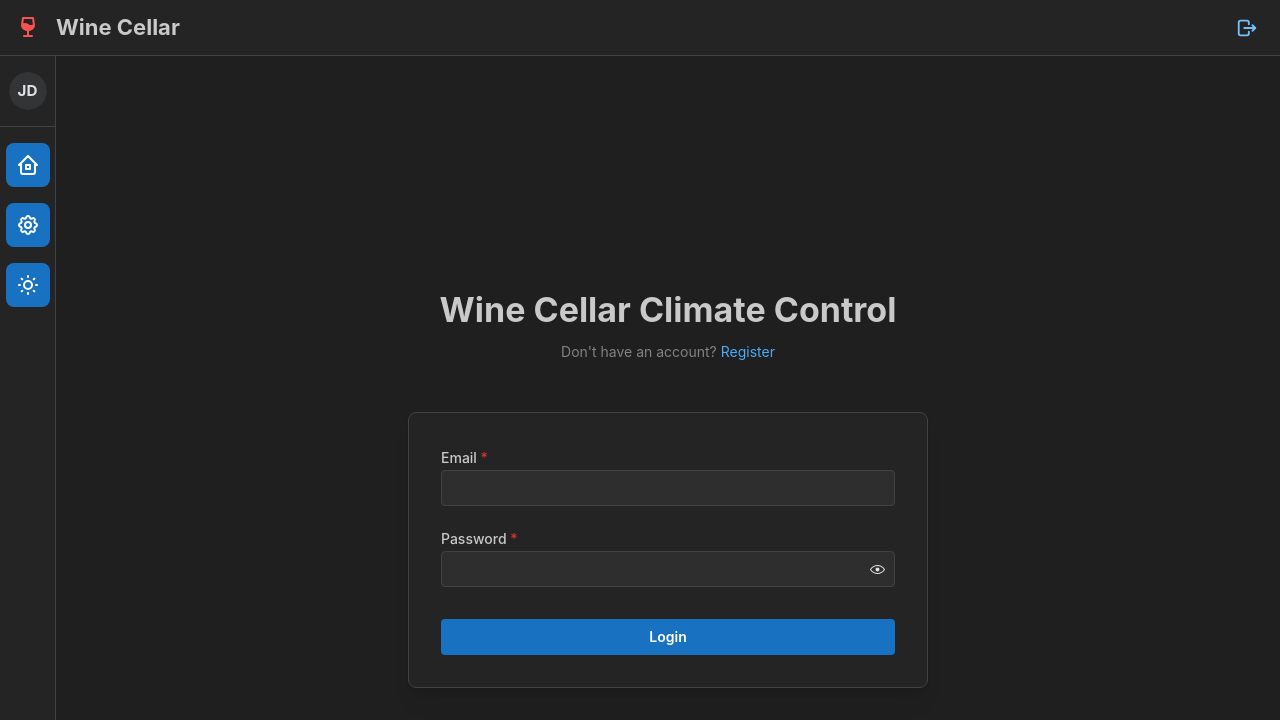
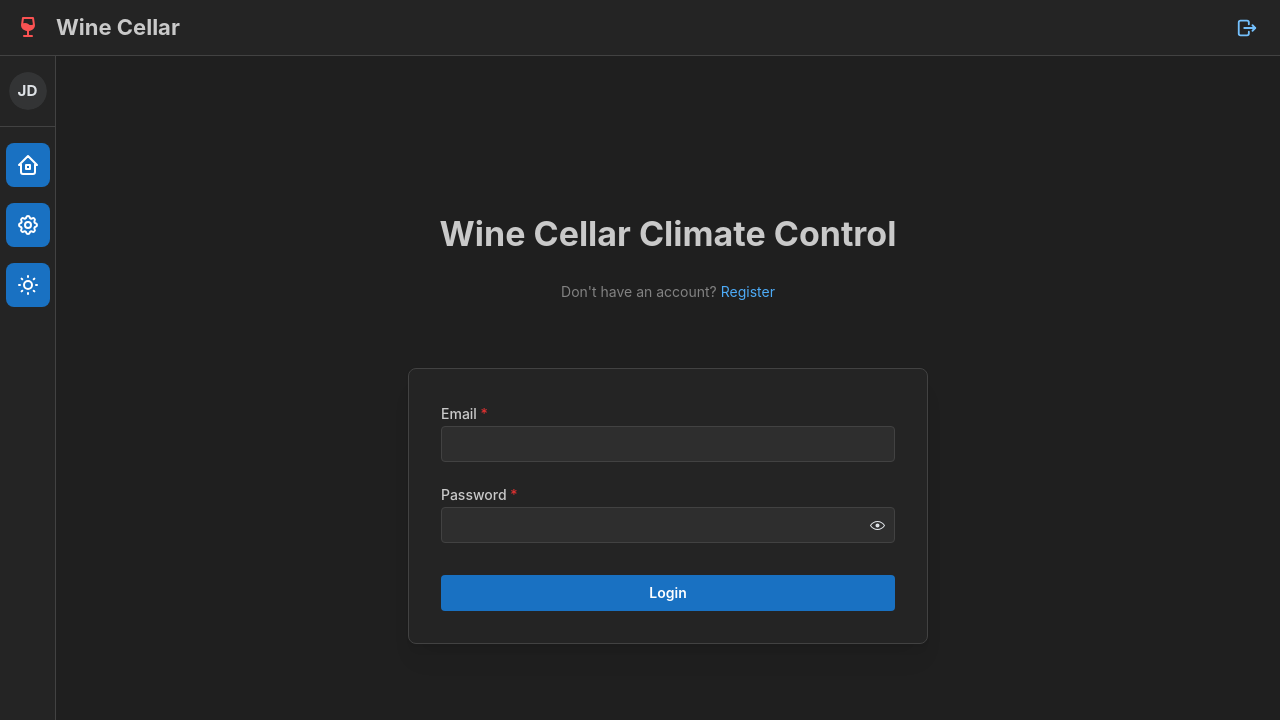
Before and after one commit to ROKOLabs/wine-cellar-climate-control, a React (Vite) app: page /login in a window 1280 px wide. Shown: the top 720 px of the page. Built offline with nearby package versions, Linux system fonts and the light colour scheme; no server answers.

Commit message:
Replace Flex with Stack component

```diff
--- a/src/features/auth/pages/login/Login.tsx
+++ b/src/features/auth/pages/login/Login.tsx
@@ -1,4 +1,4 @@
-import { Flex, Title, Anchor, Text } from '@mantine/core';
+import { Stack, Title, Anchor, Text } from '@mantine/core';
 
 import { LoginForm } from 'features/auth/pages/login/LoginForm';
 import { navigate } from 'router/utility/navigate';
@@ -9,15 +9,7 @@ export const Login = () => {
   };
 
   return (
-    <Flex
-      mih="100vh"
-      direction="column"
-      justify="center"
-      align="center"
-      maw="90%"
-      mx="auto"
-      py="lg"
-    >
+    <Stack h="100%" justify="center">
       <Title ta="center">Wine Cellar Climate Control</Title>
 
       <Text ta="center" size="sm" c="dimmed" mt="xs">
@@ -28,6 +20,6 @@ export const Login = () => {
       </Text>
 
       <LoginForm />
-    </Flex>
+    </Stack>
   );
 };
--- a/src/features/auth/pages/register/Register.tsx
+++ b/src/features/auth/pages/register/Register.tsx
@@ -1,4 +1,4 @@
-import { Flex, Title, Anchor, Text } from '@mantine/core';
+import { Stack, Title, Anchor, Text } from '@mantine/core';
 
 import { RegisterForm } from 'features/auth/pages/register/RegisterForm';
 import { navigate } from 'router/utility/navigate';
@@ -9,15 +9,7 @@ export const Register = () => {
   };
 
   return (
-    <Flex
-      mih="100vh"
-      direction="column"
-      justify="center"
-      align="center"
-      maw="90%"
-      mx="auto"
-      py="lg"
-    >
+    <Stack h="100%" justify="center">
       <Title ta="center">Wine Cellar Climate Control</Title>
 
       <Text ta="center" size="sm" c="dimmed" mt="xs">
@@ -28,6 +20,6 @@ export const Register = () => {
       </Text>
 
       <RegisterForm />
-    </Flex>
+    </Stack>
   );
 };
```
